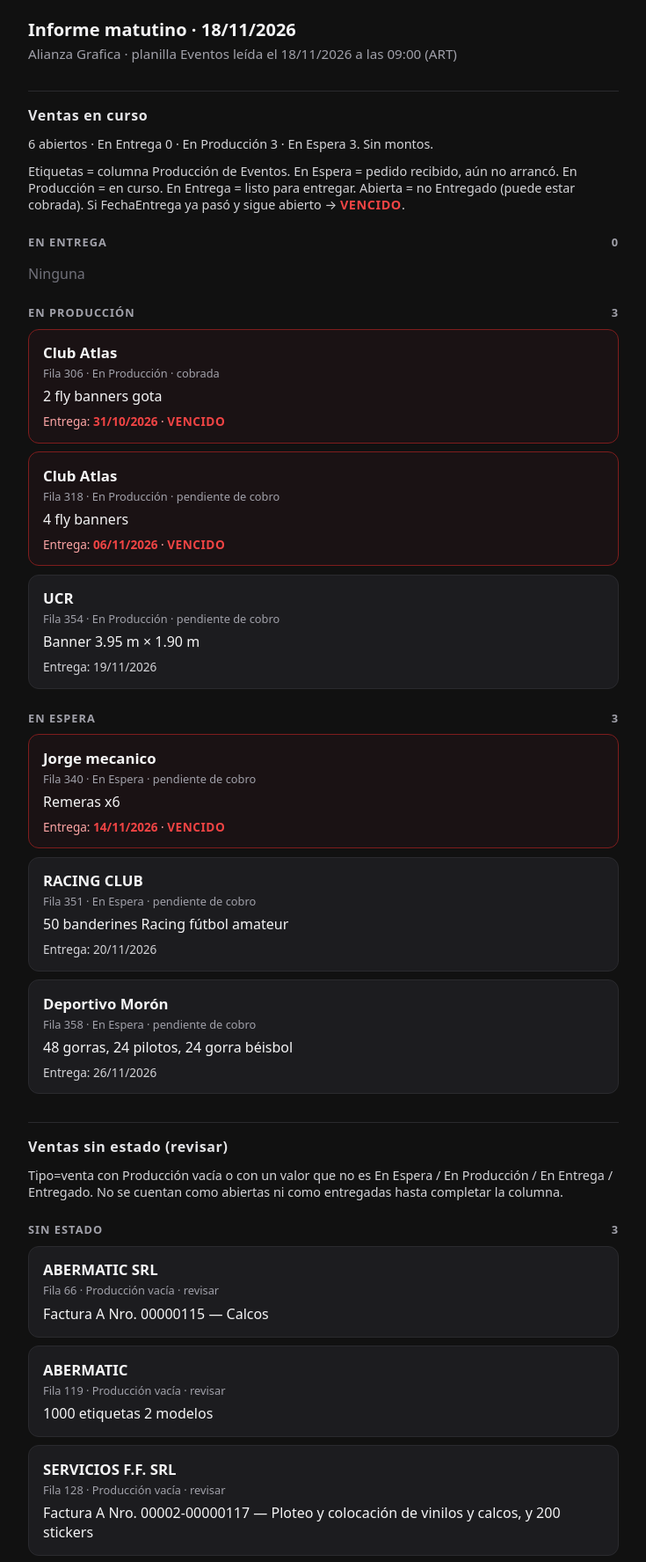
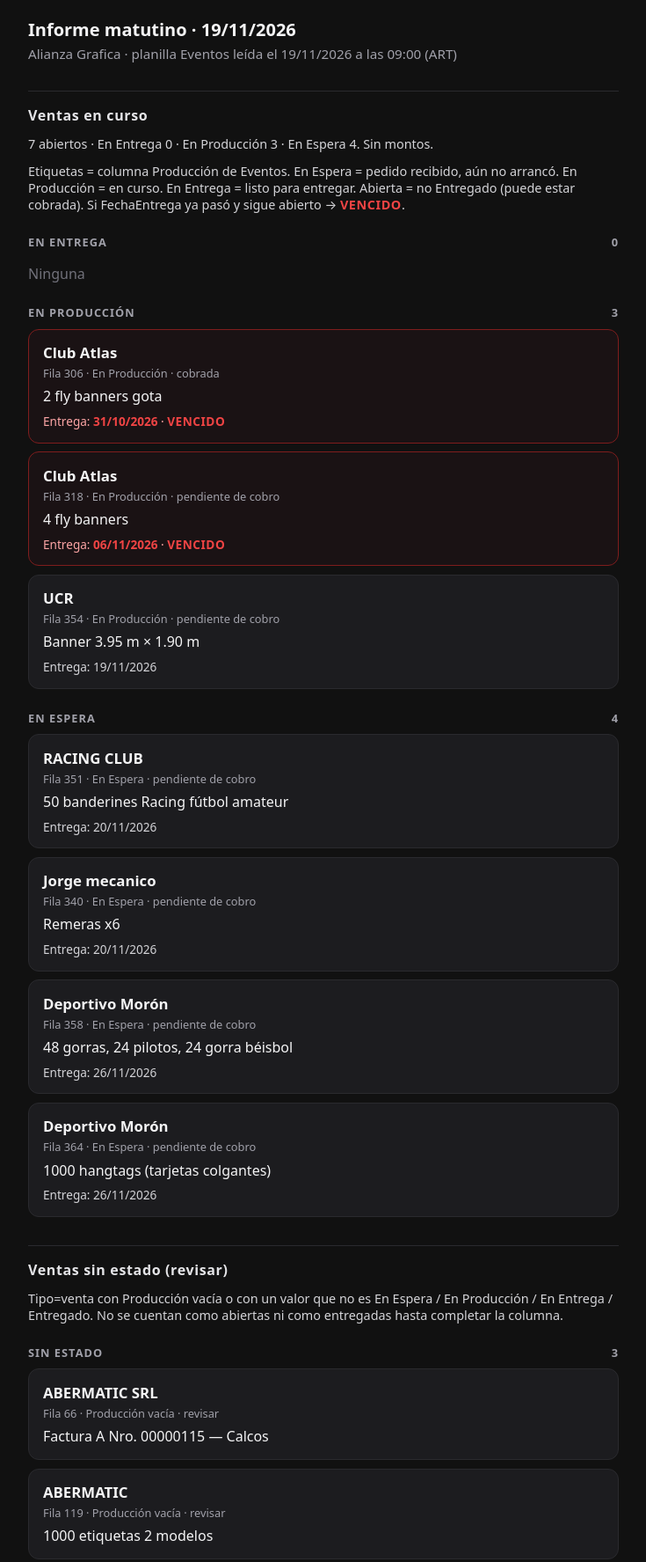
Before and after one commit to CodersPlug/alianza-ventas-web, a plain HTML site: page index.html in a window 1280 px wide. Shown: the top 1775 px of the page at 88% size, without its empty margins (272-1007 px from the left). Drawn offline with Linux system fonts and the light colour scheme.

Commit message:
Update informe matutino

```diff
--- a/index.html
+++ b/index.html
@@ -3,7 +3,7 @@
 <head>
 <meta charset="utf-8"/>
 <meta name="viewport" content="width=device-width, initial-scale=1"/>
-<title>Informe matutino · 18/11/2026</title>
+<title>Informe matutino · 19/11/2026</title>
 <style>
   :root { color-scheme: light dark; }
   body { font-family: ui-sans-serif, system-ui, -apple-system, sans-serif; margin: 0; background: #111; color: #f4f4f5; }
@@ -30,9 +30,9 @@
 </head>
 <body>
 <main>
-  <h1>Informe matutino · 18/11/2026</h1>
-  <p class="sub">Alianza Grafica · planilla Eventos leída el 18/11/2026 a las 09:00 (ART)</p>
-  <div class="block"><h2 class="block-title">Ventas en curso</h2><p class="summary">6 abiertos · En Entrega 0 · En Producción 3 · En Espera 3. Sin montos.</p><p class="summary">Etiquetas = columna Producción de Eventos. En Espera = pedido recibido, aún no arrancó. En Producción = en curso. En Entrega = listo para entregar. Abierta = no Entregado (puede estar cobrada). Si FechaEntrega ya pasó y sigue abierto → <span class="vencido">VENCIDO</span>.</p><section><h2>En Entrega <span>0</span></h2><p class="empty">Ninguna</p></section><section><h2>En Producción <span>3</span></h2><article class="is-vencido">
+  <h1>Informe matutino · 19/11/2026</h1>
+  <p class="sub">Alianza Grafica · planilla Eventos leída el 19/11/2026 a las 09:00 (ART)</p>
+  <div class="block"><h2 class="block-title">Ventas en curso</h2><p class="summary">7 abiertos · En Entrega 0 · En Producción 3 · En Espera 4. Sin montos.</p><p class="summary">Etiquetas = columna Producción de Eventos. En Espera = pedido recibido, aún no arrancó. En Producción = en curso. En Entrega = listo para entregar. Abierta = no Entregado (puede estar cobrada). Si FechaEntrega ya pasó y sigue abierto → <span class="vencido">VENCIDO</span>.</p><section><h2>En Entrega <span>0</span></h2><p class="empty">Ninguna</p></section><section><h2>En Producción <span>3</span></h2><article class="is-vencido">
           <div class="who">Club Atlas</div>
           <div class="meta">Fila 306 · En Producción · cobrada</div>
           <div class="job">2 fly banners gota</div>
@@ -47,20 +47,25 @@
           <div class="meta">Fila 354 · En Producción · pendiente de cobro</div>
           <div class="job">Banner 3.95 m × 1.90 m</div>
           <div class="when">Entrega: 19/11/2026</div>
-        </article></section><section><h2>En Espera <span>3</span></h2><article class="is-vencido">
-          <div class="who">Jorge mecanico</div>
-          <div class="meta">Fila 340 · En Espera · pendiente de cobro</div>
-          <div class="job">Remeras x6</div>
-          <div class="when">Entrega: <span class="fecha-vencida">14/11/2026</span> · <span class="vencido">VENCIDO</span></div>
-        </article><article>
+        </article></section><section><h2>En Espera <span>4</span></h2><article>
           <div class="who">RACING CLUB</div>
           <div class="meta">Fila 351 · En Espera · pendiente de cobro</div>
           <div class="job">50 banderines Racing fútbol amateur</div>
           <div class="when">Entrega: 20/11/2026</div>
         </article><article>
+          <div class="who">Jorge mecanico</div>
+          <div class="meta">Fila 340 · En Espera · pendiente de cobro</div>
+          <div class="job">Remeras x6</div>
+          <div class="when">Entrega: 20/11/2026</div>
+        </article><article>
           <div class="who">Deportivo Morón</div>
           <div class="meta">Fila 358 · En Espera · pendiente de cobro</div>
           <div class="job">48 gorras, 24 pilotos, 24 gorra béisbol</div>
+          <div class="when">Entrega: 26/11/2026</div>
+        </article><article>
+          <div class="who">Deportivo Morón</div>
+          <div class="meta">Fila 364 · En Espera · pendiente de cobro</div>
+          <div class="job">1000 hangtags (tarjetas colgantes)</div>
           <div class="when">Entrega: 26/11/2026</div>
         </article></section></div><div class="block"><h2 class="block-title">Ventas sin estado (revisar)</h2><p class="summary">Tipo=venta con Producción vacía o con un valor que no es En Espera / En Producción / En Entrega / Entregado. No se cuentan como abiertas ni como entregadas hasta completar la columna.</p><section><h2>Sin estado <span>3</span></h2><article>
           <div class="who">ABERMATIC SRL</div>
@@ -104,7 +109,7 @@
         <div class="amt">$30.000</div>
         <div class="job">Tarjetas personales x500</div>
         <div class="when">Entrega: 04/11/2026</div>
-      </article></section><section><h2>Entregados y pagados <span>84</span></h2><p class="summary">Total cobrado en entregados: $18.415.960 (84). Detalle omitido — ver planilla Eventos.</p></section></div><div class="block"><h2 class="block-title">Cheques emitidos</h2><p class="summary">Proximos 7 dias (18/11/2026 – 25/11/2026): $0 · 0 cheques. Total posdatados: $0 · 0.</p><p class="empty">Sin cheques emitidos posdatados</p></div><div class="block"><h2 class="block-title">Cuentas corrientes</h2><p class="summary">Total CC clientes: $2.680.600 · 10 ventas.</p><article>
+      </article></section><section><h2>Entregados y pagados <span>84</span></h2><p class="summary">Total cobrado en entregados: $18.415.960 (84). Detalle omitido — ver planilla Eventos.</p></section></div><div class="block"><h2 class="block-title">Cheques emitidos</h2><p class="summary">Proximos 7 dias (19/11/2026 – 26/11/2026): $0 · 0 cheques. Total posdatados: $0 · 0.</p><p class="empty">Sin cheques emitidos posdatados</p></div><div class="block"><h2 class="block-title">Cuentas corrientes</h2><p class="summary">Total CC clientes: $2.815.600 · 11 ventas.</p><article>
         <div class="who">Transporte Molina</div>
         <div class="meta">Vence: 25/08/2026 · Entregado</div>
         <div class="amt">$80.000</div>
@@ -135,11 +140,6 @@
         <div class="amt">$300.000</div>
         <div class="job">4 fly banners</div>
       </article><article>
-        <div class="who">Jorge mecanico</div>
-        <div class="meta">Vence: 14/11/2026 · En Espera</div>
-        <div class="amt">$93.000</div>
-        <div class="job">Remeras x6</div>
-      </article><article>
         <div class="who">UCR</div>
         <div class="meta">Vence: 19/11/2026 · En Producción</div>
         <div class="amt">$150.000</div>
@@ -150,10 +150,20 @@
         <div class="amt">$375.000</div>
         <div class="job">50 banderines Racing fútbol amateur</div>
       </article><article>
+        <div class="who">Jorge mecanico</div>
+        <div class="meta">Vence: 20/11/2026 · En Espera</div>
+        <div class="amt">$93.000</div>
+        <div class="job">Remeras x6</div>
+      </article><article>
         <div class="who">Deportivo Morón</div>
         <div class="meta">Vence: 26/11/2026 · En Espera</div>
         <div class="amt">$468.000</div>
         <div class="job">48 gorras, 24 pilotos, 24 gorra béisbol</div>
+      </article><article>
+        <div class="who">Deportivo Morón</div>
+        <div class="meta">Vence: 26/11/2026 · En Espera</div>
+        <div class="amt">$135.000</div>
+        <div class="job">1000 hangtags (tarjetas colgantes)</div>
       </article></div>
   <footer>Foto de la planilla a la hora de lectura: cambios posteriores en Eventos no aparecen hasta el próximo informe. Ventas sin montos. Cobranza = historial completo Entregado. Cheques/CC con montos. Fila = Eventos. VENCIDO = FechaEntrega pasada y pedido abierto (rojo). Conteos WA = este HTML de la misma corrida.</footer>
 </main>
```
